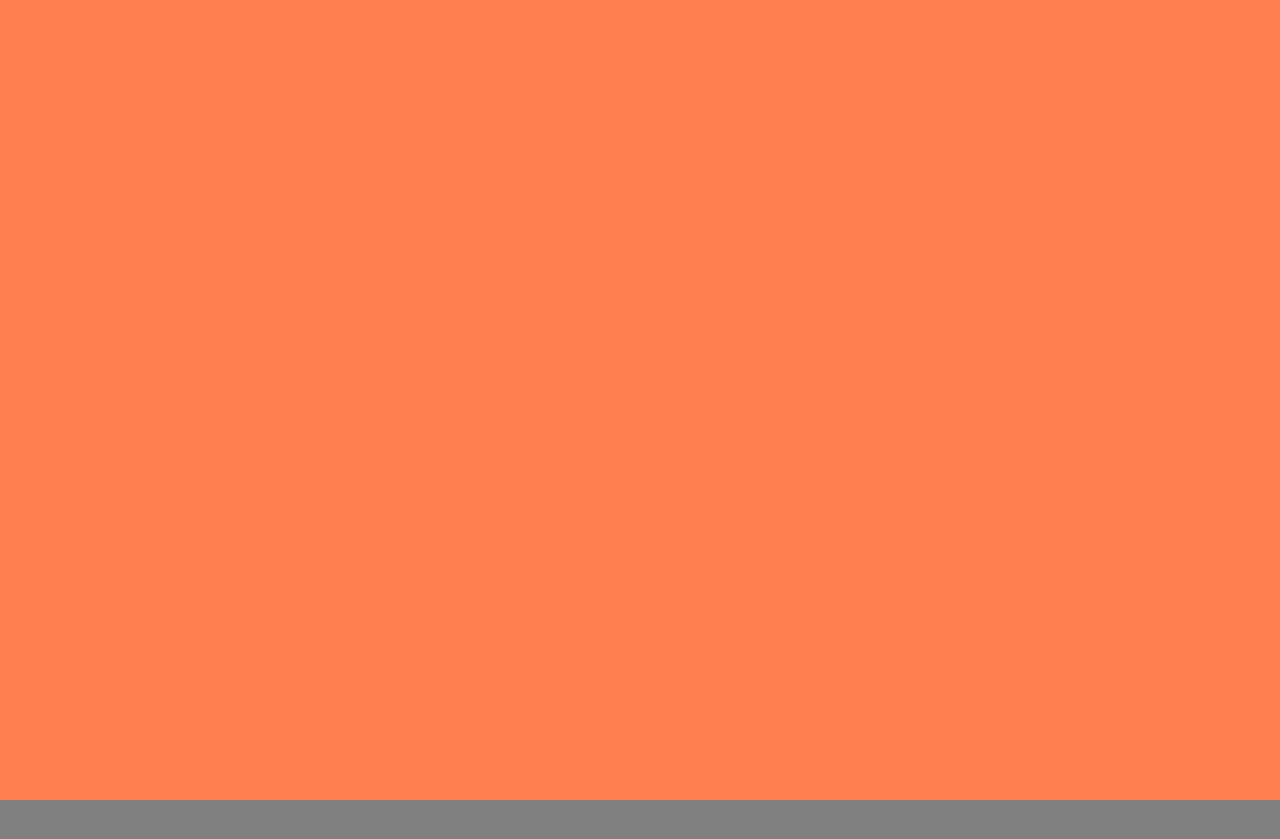
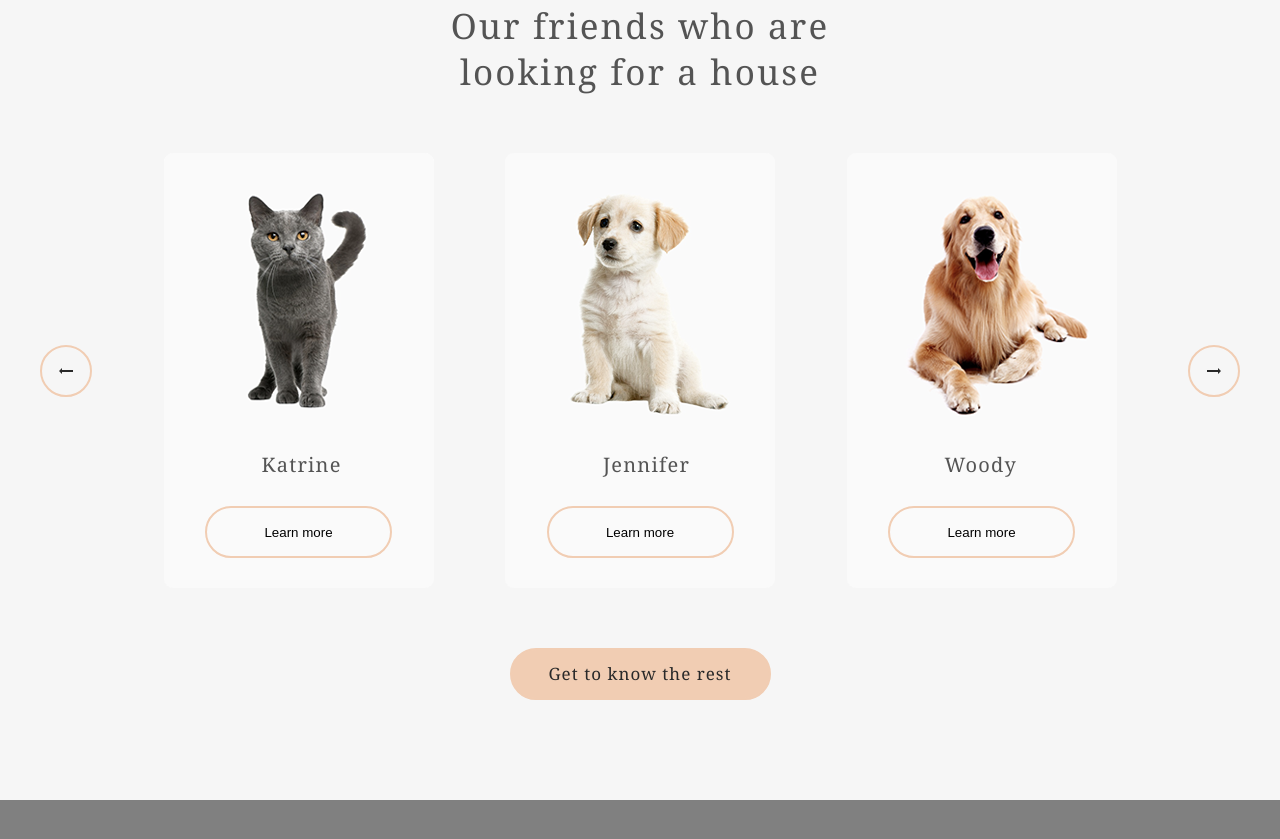
Before and after one commit to OxanaDanilova/shelter, a website built with webpack: page src/index.html in a window 1280 px wide. Shown: the part 1573-2412 px from the top of the page. Built offline with nearby package versions, Linux system fonts and the light colour scheme; files whose address does not match are found by name.

Commit message:
feat: add elements and styles for Pets section

```diff
--- a/src/index.html
+++ b/src/index.html
@@ -60,7 +60,46 @@
             </div>
         </div>
     </section>
-    <section class="pets"></section>
+    <section class="pets">
+        <div class="pets-wrapper">
+            <p class="pets-titel">Our friends who
+                are looking for a house</p>
+            <div class="pets-slider">
+                <div class="arrow">
+                    <svg width="14" height="6" viewBox="0 0 14 6" fill="none" xmlns="http://www.w3.org/2000/svg">
+                        <path d="M14 2V4H3V6L0 3L3 0V2H14Z" fill="#292929" />
+                    </svg>
+
+                </div>
+                <div class="card first">
+                    <div class="pets-image"></div>
+                    <p class="pets-name">Katrine</p>
+                    <button class="learn-btn">Learn more</button>
+                </div>
+                <div class="card second">
+                    <div class="pets-image"></div>
+                    <p class="pets-name">Jennifer</p>
+                    <button class="learn-btn">Learn more</button>
+                </div>
+                <div class="card third">
+                    <div class="pets-image"></div>
+                    <p class="pets-name">Woody</p>
+                    <button class="learn-btn">Learn more</button>
+                </div>
+                <div class="arrow">
+                    <svg width="14" height="6" viewBox="0 0 14 6" fill="none" xmlns="http://www.w3.org/2000/svg">
+                        <path d="M0 4V2L11 2V0L14 3L11 6V4L0 4Z" fill="#292929" />
+                    </svg>
+
+                </div>
+
+
+            </div>
+            <button class="pets-btn">Get to know the rest</button>
+
+
+        </div>
+    </section>
     <section class="help"></section>
     <section class="donation"></section>
     <footer></footer>
--- a/src/styles.scss
+++ b/src/styles.scss
@@ -149,7 +149,7 @@ header {
 .about-img {
   background-image: url(./images/about-pets.png);
   background-repeat: no-repeat;
-  background-size:cover;
+  background-size: cover;
   background-position: center;
   height: 408px;
   grid-area: 1/2;
@@ -198,9 +198,126 @@ header {
 }
 
 .pets {
-  background-color: coral;
+  background-color: #F6F6F6;
   grid-area: 3/1;
+  display: grid;
+  grid-template-columns: 1fr $content-width 1fr;
 }
+
+.pets-wrapper {
+  margin: 80px 40px 100px 40px;
+  grid-area: 1/2;
+  display: grid;
+  grid-template-rows: 90px 435px 52px;
+  grid-row-gap: 60px;
+}
+
+.pets-titel {
+  width: 400px;
+  height: 90px;
+  font-family: "Georgia";
+  font-style: normal;
+  font-weight: normal;
+  font-size: 35px;
+  line-height: 130%;
+  align-items: center;
+  text-align: center;
+  letter-spacing: 0.06em;
+  color: #545454;
+  justify-self: center;
+}
+
+.pets-slider {
+  display: grid;
+  grid-template-columns: 52px 270px 270px 270px 52px;
+  justify-content: space-between;
+  align-items: center;
+  .arrow {
+    width: 52px;
+    height: 52px;
+    border: 2px solid #f1cdb3;
+    box-sizing: border-box;
+    border-radius: 100px;
+    justify-content: center;
+    align-items: center;
+    display: grid;
+    cursor: pointer;
+  }
+  .card {
+    width: 270px;
+    height: 435px;
+    background: #fafafa;
+    border-radius: 9px;
+    display: grid;
+    .pets-image {
+      height: 270px;
+      width: 270px;
+      border-radius: 9px 9px 0px 0px;
+    }
+    .pets-name {
+      width: 74px;
+      height: 23px;
+      font-family: "Georgia";
+      font-style: normal;
+      font-weight: normal;
+      font-size: 20px;
+      line-height: 23px;
+      letter-spacing: 0.06em;
+      color: #545454;
+      justify-self: center;
+    }
+    .learn-btn {
+      width: 187px;
+      height: 52px;
+      justify-self: center;
+      box-sizing: border-box;
+      border-radius: 100px;
+      border: 2px solid #f1cdb3;
+      background: #fafafa;
+      cursor: pointer;
+    }
+  }
+}
+
+.first {
+  .pets-image {
+    background-image: url(./images/pets-katrine.png);
+  }
+}
+
+.second {
+  .pets-image {
+    background-image: url(./images/pets-jennifer.png);
+  }
+}
+
+.third {
+  .pets-image {
+    background-image: url(./images/pets-woody.png);
+  }
+}
+
+.pets-btn {
+  width: 261px;
+  height: 52px;
+  background: #f1cdb3;
+  font-family: "Georgia";
+  font-style: normal;
+  font-weight: normal;
+  font-size: 17px;
+  line-height: 130%;
+  letter-spacing: 0.06em;
+  color: #292929;
+  justify-self: center;
+  border: 2px solid #f1cdb3;
+  border-radius: 100px;
+  cursor: pointer;
+}
+
+button {
+  outline: none;
+}
+
 .help {
   background-color: gray;
   grid-area: 4/1;
```
Also changed, not shown: src/images/pets-jennifer.png (added), src/images/pets-katrine.png (added), src/images/pets-woody.png (added).
